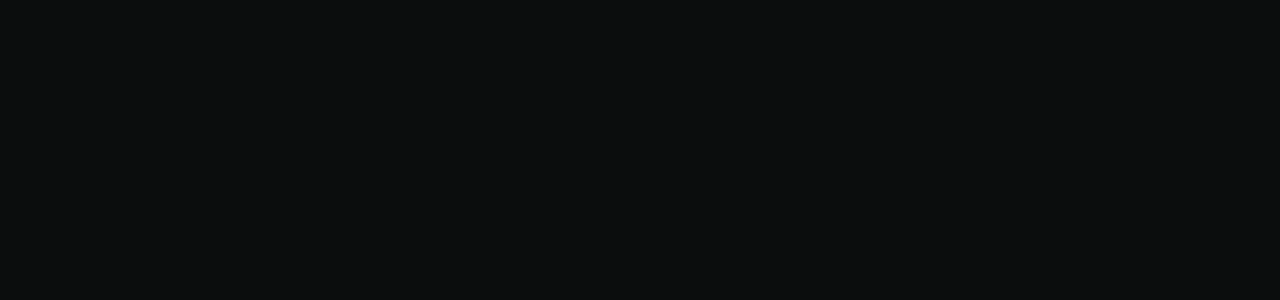
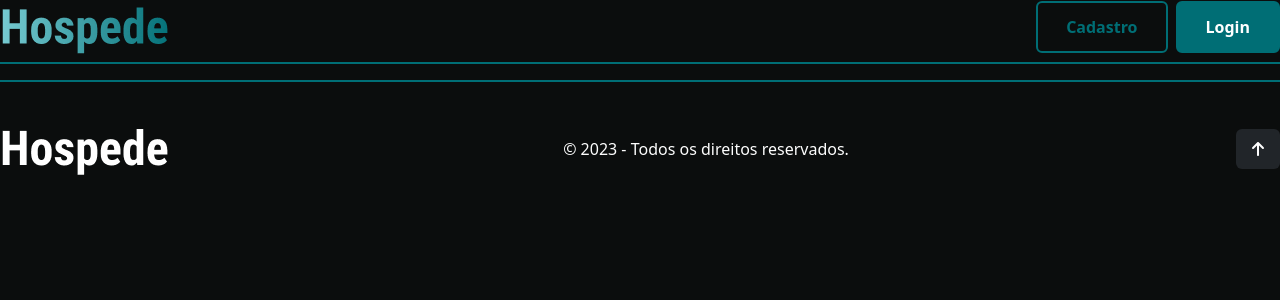
Before and after one commit to reisquaza/hospede, a React (Create React App) app: page /login in a window 1280 px wide. Before the commit this address had no page. Shown: the top 300 px of the page. Built offline with nearby package versions, Linux system fonts and the light colour scheme.

Commit message:
feat: Nav & Footer on all pages

```diff
--- a/src/components/NavBar/index.tsx
+++ b/src/components/NavBar/index.tsx
@@ -1,8 +1,10 @@
 import React from "react";
 import ButtonComponent from "../Button";
-import { Link } from "react-router-dom";
+import { Link, useNavigate } from "react-router-dom";
 
 function NavBarComponent() {
+    const navigate = useNavigate();
+
     return (
         <div className="bg-grey0 border-b-2 border-brand1 pb-2 fixed w-full top-0 z-10">
             <div className="container mx-auto flex justify-between items-center ">
@@ -13,10 +15,18 @@ function NavBarComponent() {
                     />
                 </Link>
                 <div>
-                    <ButtonComponent className="bg-grey0 mr-1 hover:border-brand1 text-brand0">
+                    <ButtonComponent
+                        className="bg-grey0 mr-1 hover:border-brand1 text-brand0"
+                        onClick={() => navigate("/register", { replace: true })}
+                    >
                         Cadastro
                     </ButtonComponent>
-                    <ButtonComponent className="ml-1">Login</ButtonComponent>
+                    <ButtonComponent
+                        className="ml-1"
+                        onClick={() => navigate("/login", { replace: true })}
+                    >
+                        Login
+                    </ButtonComponent>
                 </div>
             </div>
         </div>
--- a/src/pages/PropertyCreate/index.tsx
+++ b/src/pages/PropertyCreate/index.tsx
@@ -1,9 +1,14 @@
-import React from 'react'
+import React from "react";
+import NavBarComponent from "../../components/NavBar";
+import FooterComponent from "../../components/Footer";
 
 function PropertyCreate() {
-  return (
-    <div>PropertyCreate</div>
-  )
+    return (
+        <div>
+            <NavBarComponent />
+            <FooterComponent />
+        </div>
+    );
 }
 
-export default PropertyCreate
+export default PropertyCreate;
--- a/src/pages/PropertyDetail/index.tsx
+++ b/src/pages/PropertyDetail/index.tsx
@@ -1,7 +1,14 @@
 import React from "react";
+import NavBarComponent from "../../components/NavBar";
+import FooterComponent from "../../components/Footer";
 
 function PropertyDetail() {
-  return <div>PropertyDetail</div>;
+    return (
+        <div>
+            <NavBarComponent />
+            <FooterComponent />
+        </div>
+    );
 }
 
 export default PropertyDetail;
--- a/src/pages/PropertySearch/index.tsx
+++ b/src/pages/PropertySearch/index.tsx
@@ -2,6 +2,7 @@ import React from "react";
 import NavBarComponent from "../../components/NavBar";
 import PropertyCard from "../../components/PropertyCard/PropertyCard";
 import { PropertyContext } from "../../context/PropertyContext";
+import FooterComponent from "../../components/Footer";
 
 function PropertySearch() {
     const { property } = React.useContext(PropertyContext);
@@ -27,6 +28,7 @@ function PropertySearch() {
                     </div>
                 </div>
             </div>
+            <FooterComponent />
         </div>
     );
 }
--- a/src/pages/UserDetail/index.tsx
+++ b/src/pages/UserDetail/index.tsx
@@ -1,9 +1,14 @@
-import React from 'react'
+import React from "react";
+import NavBarComponent from "../../components/NavBar";
+import FooterComponent from "../../components/Footer";
 
 function UserDetail() {
-  return (
-    <div>UserDetail</div>
-  )
+    return (
+        <div>
+            <NavBarComponent />
+            <FooterComponent />
+        </div>
+    );
 }
 
-export default UserDetail
+export default UserDetail;
--- a/src/pages/UserLogin/index.tsx
+++ b/src/pages/UserLogin/index.tsx
@@ -1,7 +1,14 @@
 import React from "react";
+import NavBarComponent from "../../components/NavBar";
+import FooterComponent from "../../components/Footer";
 
 function UserLogin() {
-  return <div>UserLogin</div>;
+    return (
+        <div>
+            <NavBarComponent />
+            <FooterComponent />
+        </div>
+    );
 }
 
 export default UserLogin;
--- a/src/pages/UserRegister/index.tsx
+++ b/src/pages/UserRegister/index.tsx
@@ -1,7 +1,14 @@
 import React from "react";
+import NavBarComponent from "../../components/NavBar";
+import FooterComponent from "../../components/Footer";
 
 function UserRegister() {
-  return <div>UserRegister</div>;
+    return (
+        <div>
+            <NavBarComponent />
+            <FooterComponent />
+        </div>
+    );
 }
 
 export default UserRegister;
--- a/src/routes/index.tsx
+++ b/src/routes/index.tsx
@@ -2,12 +2,16 @@ import React from "react";
 import { Routes, Route } from "react-router-dom";
 import Home from "../pages/Home";
 import PropertySearch from "../pages/PropertySearch";
+import UserRegister from "../pages/UserRegister";
+import UserLogin from "../pages/UserLogin";
 
 function RoutesMain() {
     return (
         <Routes>
             <Route path="/" element={<Home />} />
             <Route path="/search" element={<PropertySearch />} />
+            <Route path="/register" element={<UserRegister />} />
+            <Route path="/login" element={<UserLogin />} />
         </Routes>
     );
 }
```
